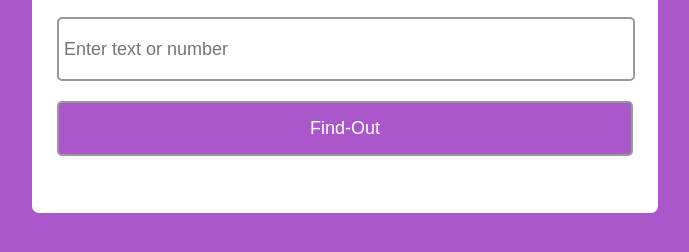
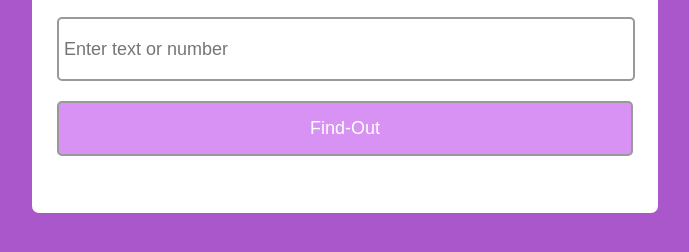
Before and after one commit to EwiJosepha/palindrome, a plain HTML site: page index.html in a window 1280 px wide. Shown: the part 344-596 px from the top of the page, without its empty margins (295-984 px from the left). Drawn offline with Linux system fonts and the light colour scheme.

Commit message:
changing ui background color from thick purple to light purple

```diff
--- a/assets/styles/styles.css
+++ b/assets/styles/styles.css
@@ -53,7 +53,7 @@ header p {
   border: 2px solid #999;
   border-radius: 5px;
   color: #fff;
-  background-color: #aa57cc;
+  background-color: #d792f3;
   font-size: 18px;
   padding: 0 5px;
 }
```
